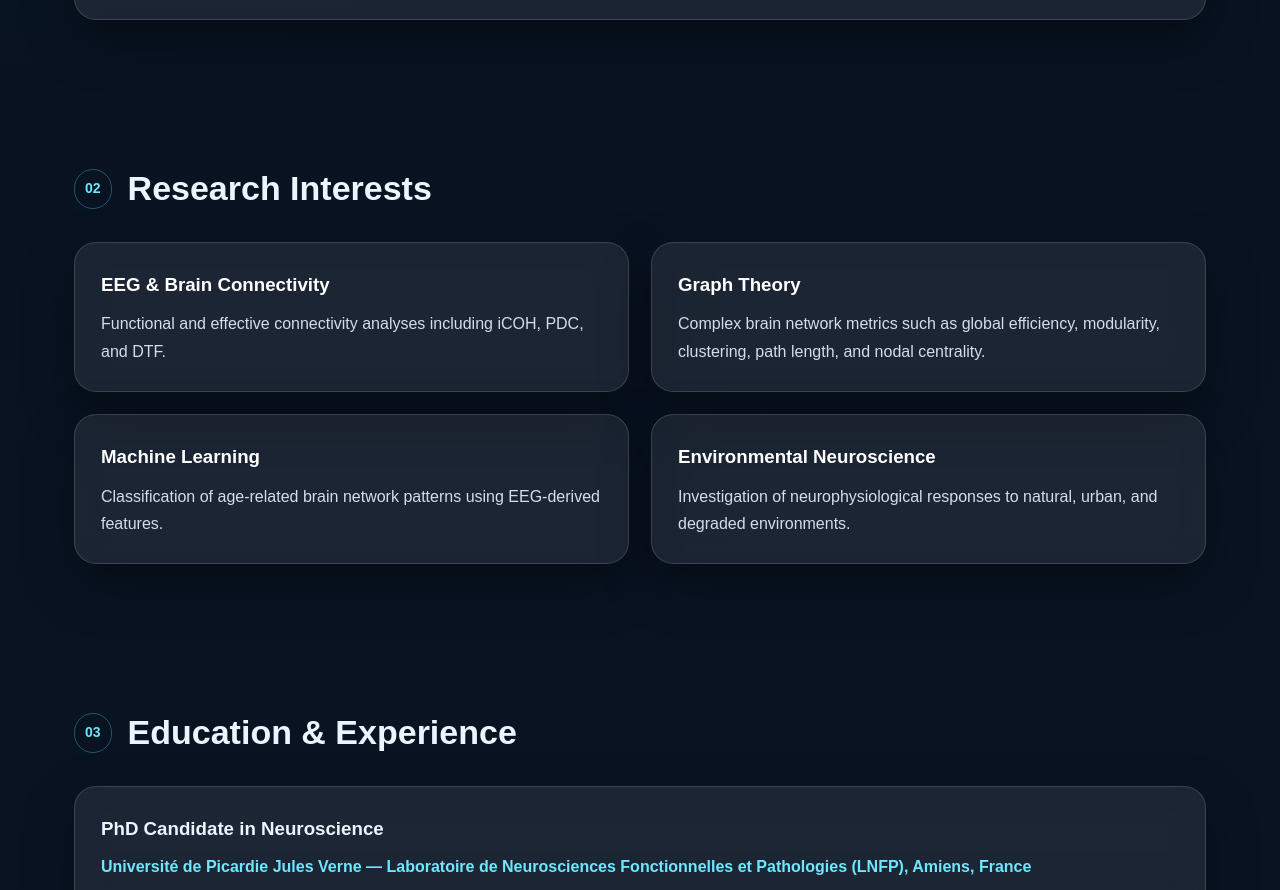
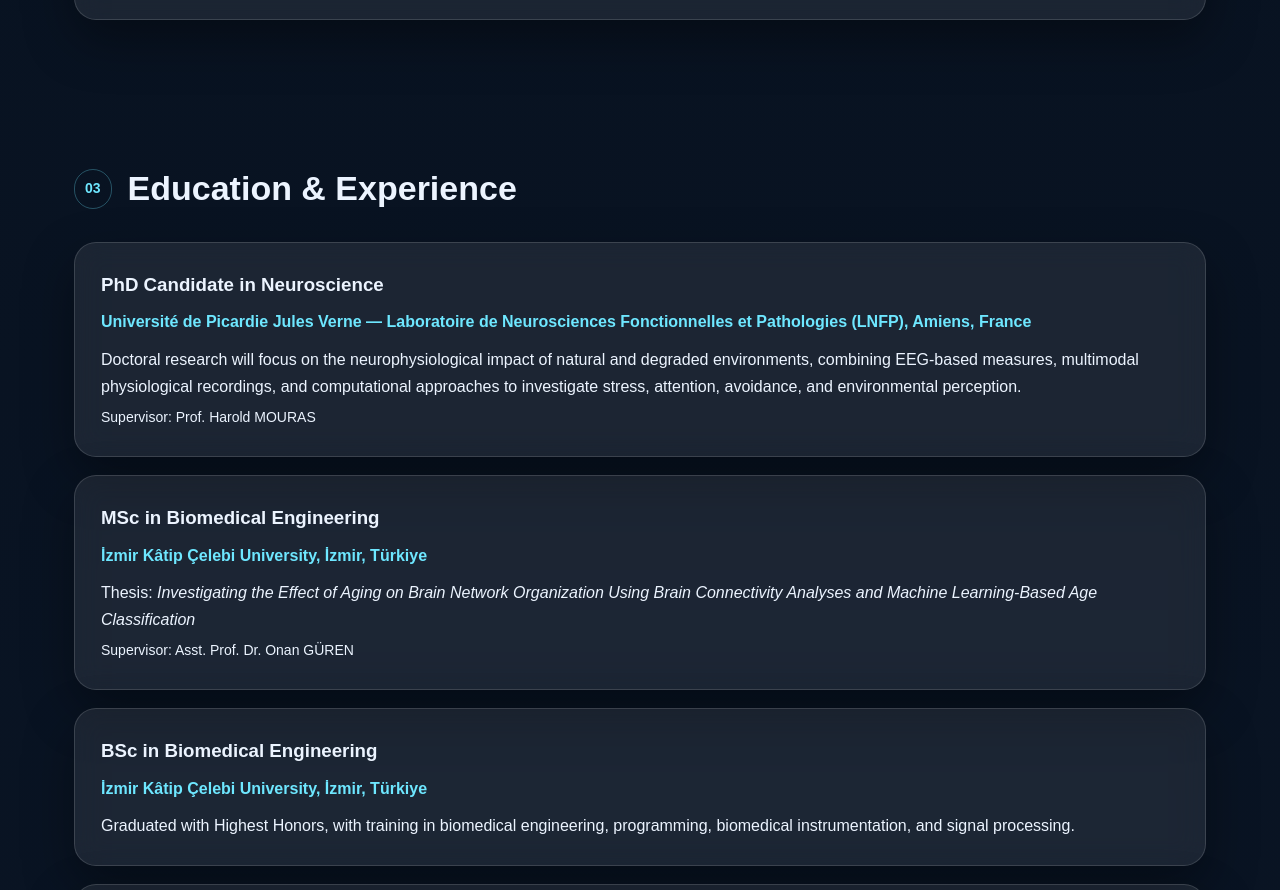
Before and after one commit to duyguduman/duyguduman.github.io, a plain HTML site: page index.html in a window 1280 px wide. Shown: the part 1359-2249 px from the top of the page. Drawn offline with Linux system fonts and the light colour scheme.

Commit message:
Update index.html

```diff
--- a/index.html
+++ b/index.html
@@ -112,47 +112,6 @@
     </p>
   </div>
 </section>
-
-
-    <section id="research" class="section">
-      <div class="section-title-wrap">
-        <span class="section-kicker">02</span>
-        <h2>Research Interests</h2>
-      </div>
-
-      <div class="card-grid">
-        <div class="glass-card hover-card">
-          <h3>EEG & Brain Connectivity</h3>
-          <p>
-            Functional and effective connectivity analyses including iCOH, PDC, and DTF.
-          </p>
-        </div>
-
-        <div class="glass-card hover-card">
-          <h3>Graph Theory</h3>
-          <p>
-            Complex brain network metrics such as global efficiency, modularity,
-            clustering, path length, and nodal centrality.
-          </p>
-        </div>
-
-        <div class="glass-card hover-card">
-          <h3>Machine Learning</h3>
-          <p>
-            Classification of age-related brain network patterns using EEG-derived features.
-          </p>
-        </div>
-
-        <div class="glass-card hover-card">
-          <h3>Environmental Neuroscience</h3>
-          <p>
-            Investigation of neurophysiological responses to natural, urban,
-            and degraded environments.
-          </p>
-        </div>
-      </div>
-    </section>
-
 
 <section id="education" class="section">
   <div class="section-title-wrap">
```
